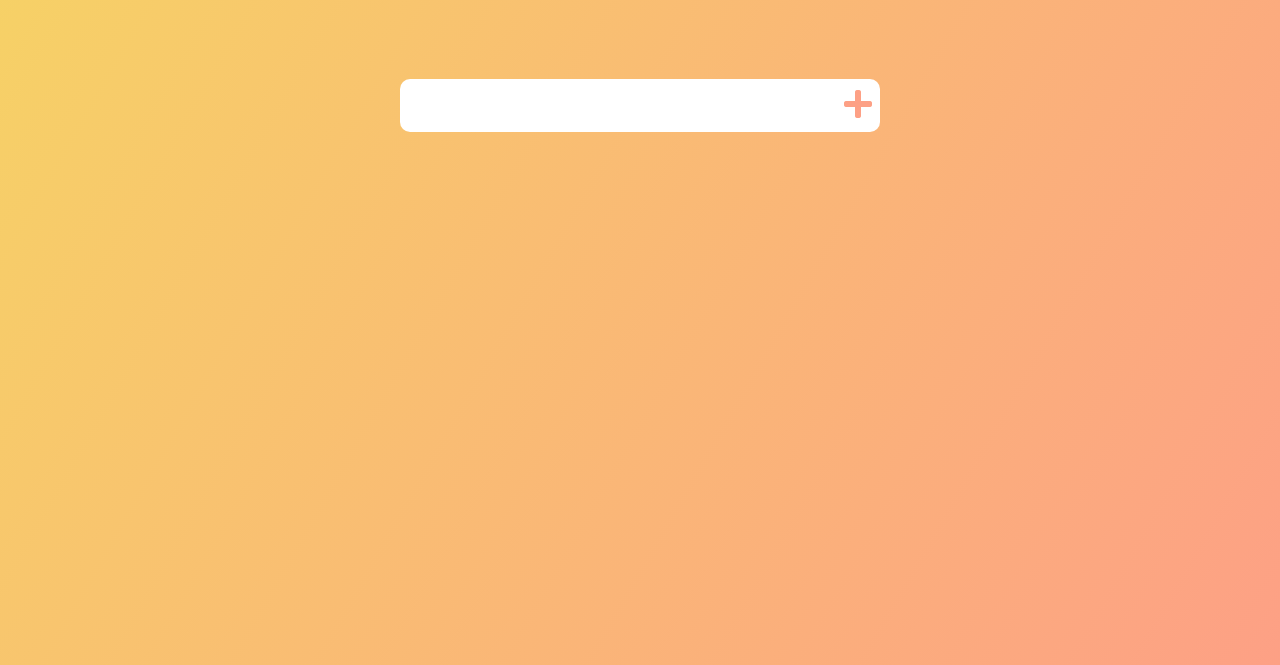
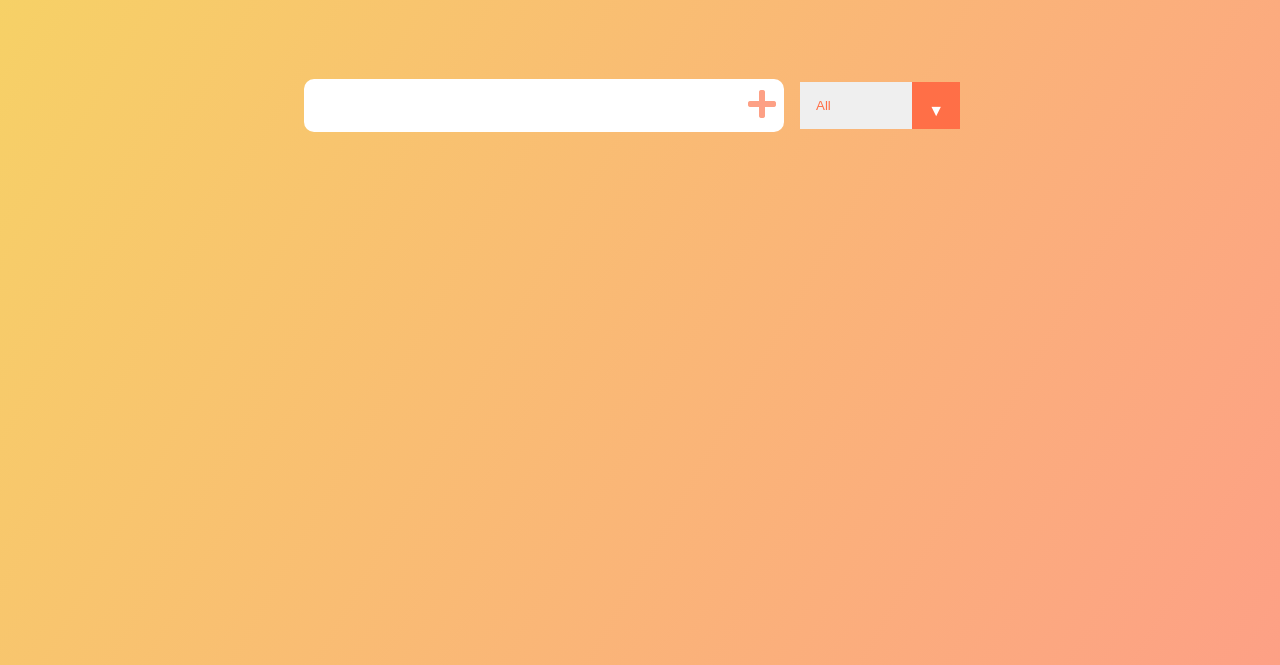
Before and after one commit to alanjheffernan/VanillaToDoList, a plain HTML site: page index.html in a window 1280 px wide. Shown: the part 135-800 px from the top of the page. Drawn offline with Linux system fonts and the light colour scheme.

Commit message:
added select html and css field for selecting completed list objects

```diff
--- a/app.js
+++ b/app.js
@@ -2,10 +2,12 @@
 const todoInput = document.querySelector('.todo-input');
 const todoButton = document.querySelector('.todo-button');
 const todoList = document.querySelector('.todo-list');
+const filterOption = document.querySelector('.filter-todo');
 //Event listeners
 
 todoButton.addEventListener("click", addToDo);
 todoList.addEventListener("click", deleteCheck);
+filterOption.addEventListener("click", filterTodo);
 
 //functions
 
@@ -53,4 +55,8 @@ function deleteCheck(event) {
         const todo = item.parentElement;
         todo.classList.toggle("completed");
     }
+
+function filterTodo {
+    const todos = todoList.childNodes;
 }
+}
--- a/index.html
+++ b/index.html
@@ -24,6 +24,14 @@
         <button class="todo-button" type="submit">
             <i class="fas fa-plus"></i>
         </button>
+
+        <div class="select">
+            <select name="todos" class="filter-todo">
+                <option value="all">All</option>
+                <option value="completed">Completed</option>
+                <option value="uncompleted">Uncompleted</option>
+            </select>
+        </div>
     </form>
 
     <div class="todo-container">
--- a/style.css
+++ b/style.css
@@ -123,3 +123,34 @@ form button:hover {
     transform: translateY(8rem) rotateZ(20deg);
     opacity: 0;
 }
+
+select {
+    -webkit-appearance: none;
+    -moz-appearance: none;
+    appearance: none;
+    outline: none;
+    border: none;
+}
+
+.select {
+    margin: 1rem;
+    position: relative;
+    overflow: hidden;
+}
+
+select {
+    color: #ff6f47;
+    width: 10rem;
+    cursor: pointer;
+    padding: 1rem;
+}
+
+.select::after {
+    content: "\25BC";
+    position: absolute;
+    background: #ff6f47;
+    top: 0;
+    right: 0;
+    padding: 1rem;
+    pointer-events: none;
+}
```
